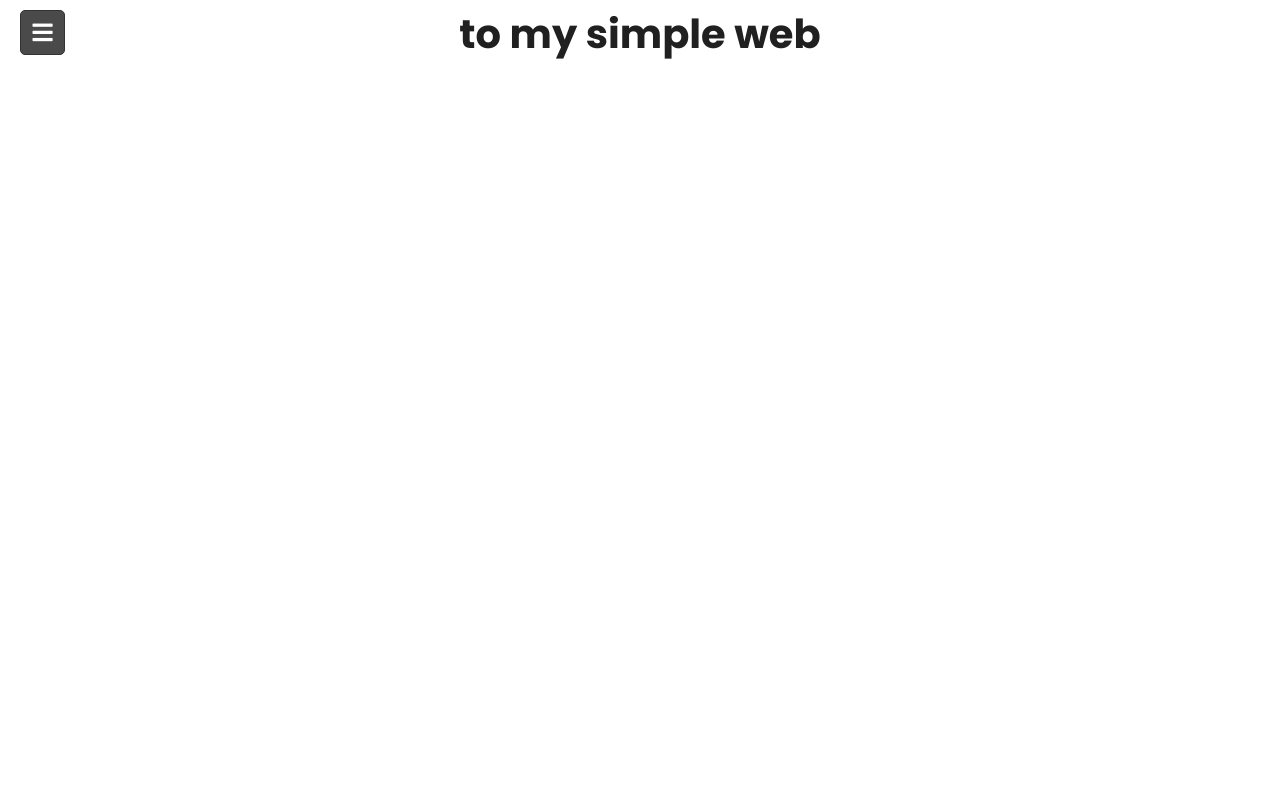
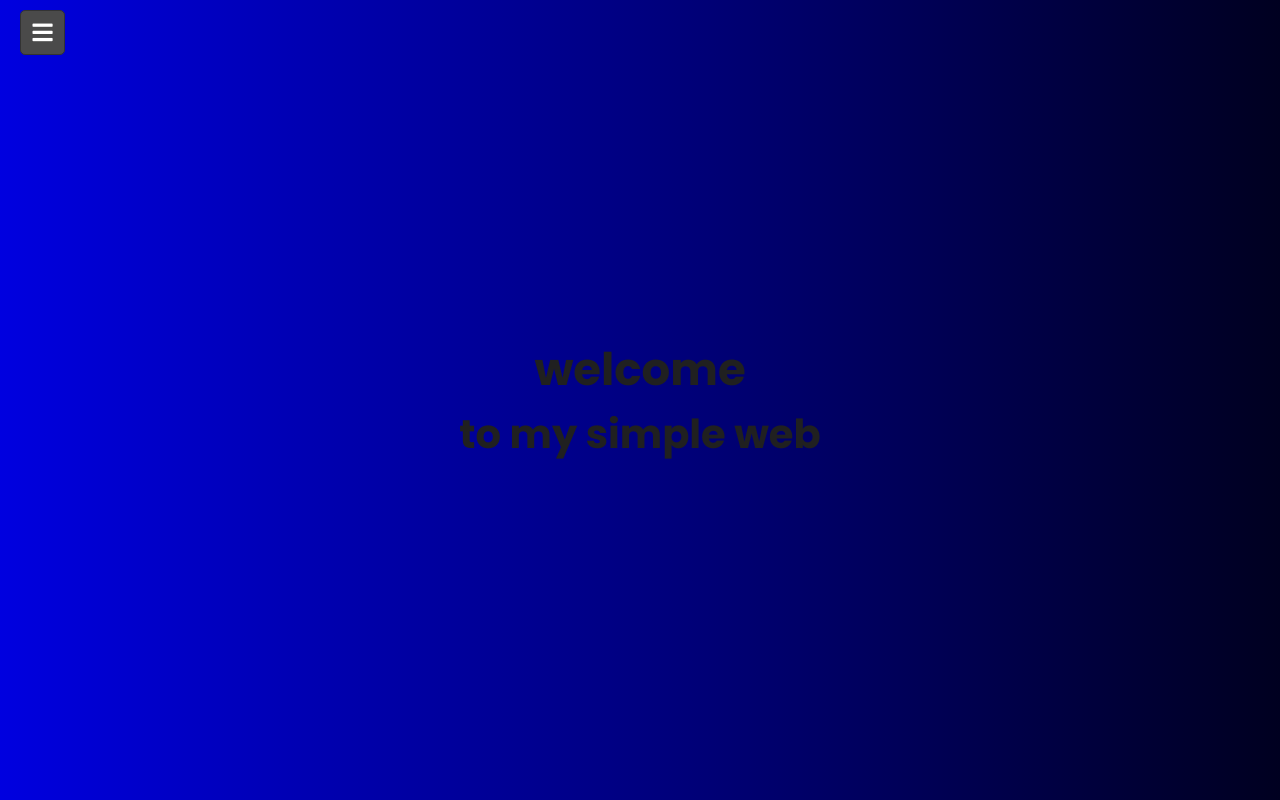
Before and after one commit to ChrtianMorete/MyPortfolio, a plain HTML site: page index.html in a window 1280 px wide. Drawn offline with Linux system fonts and the light colour scheme.

Commit message:
Update index.html

```diff
--- a/index.html
+++ b/index.html
@@ -6,7 +6,7 @@
       <link rel="stylesheet" href="style.css">
       <link rel="stylesheet" href="https://cdnjs.cloudflare.com/ajax/libs/font-awesome/5.15.3/css/all.min.css"/>
    </head>
-   <body style="min-height: 250%;">
+   <body style="height: 100vh;">
       <div class="wrapper">
          <input type="checkbox" id="btn" hidden>
          <label for="btn" class="menu-btn">
```
